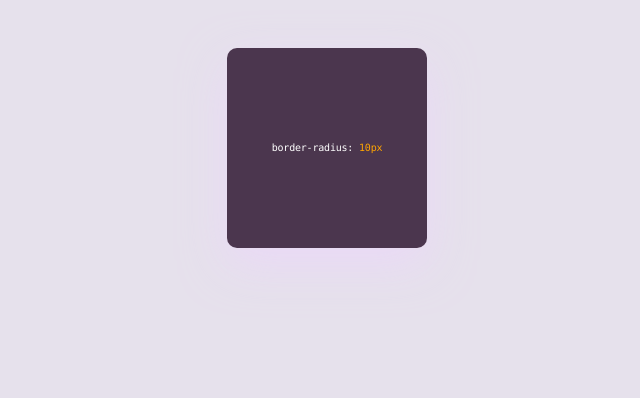
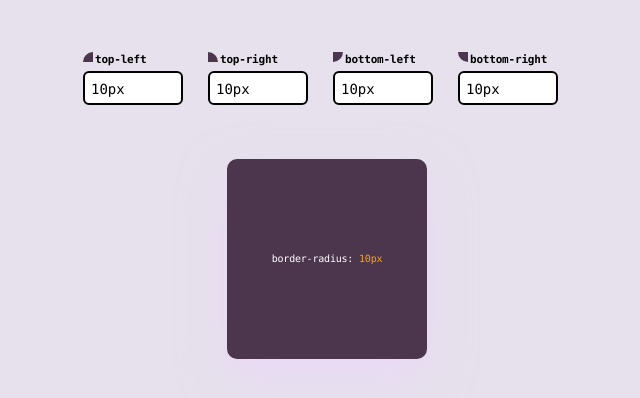
Before and after one commit to caiquearaujo/challenge-border-radius-preview-vue, a Vue app: page / in a window 1280 px wide. Shown: the top 398 px of the page, without its empty margins (313-953 px from the left). Built offline with nearby package versions, Linux system fonts and the light colour scheme.

Commit message:
DimInput comp :: input a value to a corner

```diff
--- a/src/App.vue
+++ b/src/App.vue
@@ -1,17 +1,40 @@
 <template>
-	<custom-box
-		topLeft="10"
-		topRight="10"
-		bottomRight="10"
-		bottomLeft="10" />
+	<div class="flex-wrapper">
+		<div class="column">
+			<dim-input corner="top-left" v-model="corners.topLeft" />
+		</div>
+		<div class="column">
+			<dim-input corner="top-right" v-model="corners.topRight" />
+		</div>
+		<div class="column">
+			<dim-input corner="bottom-left" v-model="corners.bottomLeft" />
+		</div>
+		<div class="column">
+			<dim-input corner="bottom-right" v-model="corners.bottomRight" />
+		</div>
+	</div>
+	<custom-box v-bind="corners" />
 </template>
 
 <script lang="ts">
 import { defineComponent } from 'vue';
 import CustomBox from './components/CustomBox.vue';
+import DimInput from './components/DimInput.vue';
 
 export default defineComponent({
 	name: 'App',
-	components: { CustomBox },
+
+	components: { CustomBox, DimInput },
+
+	data() {
+		return {
+			corners: {
+				topLeft: '10px',
+				topRight: '10px',
+				bottomRight: '10px',
+				bottomLeft: '10px',
+			},
+		};
+	},
 });
 </script>
--- /dev/null
+++ b/src/components/DimInput.vue
@@ -0,0 +1,45 @@
+<template>
+	<div class="dim-input">
+		<label :class="corner">{{ corner }}</label>
+		<input
+			:id="corner"
+			:name="corner"
+			type="text"
+			:required="true"
+			:value="modelValue"
+			@input="onChange" />
+	</div>
+</template>
+
+<script lang="ts">
+import { defineComponent } from '@vue/runtime-core';
+
+export default defineComponent({
+	name: 'DimInput',
+
+	emits: ['update:modelValue', 'afterChange'],
+
+	props: {
+		corner: {
+			type: String,
+			required: true,
+		},
+
+		modelValue: {
+			type: String,
+			default: '0px',
+		},
+	},
+
+	methods: {
+		onChange(e: Event & { target: HTMLInputElement }): void {
+			this.$emit('update:modelValue', e.target.value);
+			this.$emit('afterChange', e.target.value);
+		},
+	},
+});
+</script>
+
+<style lang="scss">
+@import '@/styles/components/dim-input.scss';
+</style>
--- a/src/styles/base/globals.scss
+++ b/src/styles/base/globals.scss
@@ -1,91 +1,24 @@
-.container {
-	padding: 72px;
-}
+.flex-wrapper {
+	display: flex;
+	justify-content: space-between;
+	flex-direction: row;
+	flex-wrap: wrap;
 
-#wrapper {
-	margin-top: 48px;
-}
+	max-width: 500px;
+	margin: 48px auto;
 
-h1 {
-	font-size: 4.8rem;
-	line-height: 4.8rem;
-	margin-bottom: 0;
-
-	span {
-		color: $green;
+	.column {
+		flex: 1 1 25%;
+		padding: 6px;
 	}
 }
 
-.ln {
-	display: flex;
-	font-size: 1.8rem;
-	line-height: 1.8rem;
-	margin-bottom: 6px;
-	width: 100%;
-	max-width: 100%;
+@media screen and (max-width: 500px) {
+	.flex-wrapper {
+		max-width: 230px;
 
-	&.white {
-		color: $white;
-	}
-
-	&.green,
-	.mark {
-		color: $green;
-	}
-
-	&.blue {
-		color: $blue;
-
-		.mark {
-			color: $blue;
-		}
-	}
-
-	&.red {
-		color: $red;
-
-		.mark {
-			color: $red;
-		}
-	}
-
-	.mark {
-		margin-right: 12px;
-	}
-
-	input {
-		margin: 0;
-		padding: 0;
-		color: $white;
-		font-family: $font-family;
-		font-size: 1.8rem;
-		line-height: 1.8rem;
-		width: 100%;
-		max-width: 100%;
-		border: none;
-		background: rgba($white, 0.28);
-		outline: none;
-
-		&::placeholder {
-			color: rgba($white, 0.6);
+		.column {
+			flex: 1 1 50%;
 		}
 	}
 }
-
-@media screen and (max-width: 1378px) {
-	.container {
-		padding: 48px;
-	}
-}
-
-@media screen and (max-width: 1024px) {
-	.container {
-		padding: 32px;
-	}
-}
-
-@media screen and (max-width: 720px) {
-	.container {
-		padding: 24px;
-	}
-}
--- /dev/null
+++ b/src/styles/components/dim-input.scss
@@ -0,0 +1,59 @@
+$corner-color: #4b364e;
+
+.dim-input {
+	display: flex;
+	flex-direction: column;
+
+	label {
+		font-size: 1.1rem;
+		font-weight: bold;
+		display: table;
+		margin-bottom: 6px;
+		margin-left: 12px;
+		position: relative;
+
+		&::before {
+			content: "";
+			position: absolute;
+			width: 10px;
+			height: 10px;
+			left: -12px;
+			top: -2px;
+			background-color: $corner-color;
+		}
+
+		&.top-left::before {
+			border-radius: 100% 0 0 0;
+		}
+
+		&.top-right::before {
+			border-radius: 0 100% 0 0;
+		}
+
+		&.bottom-left::before {
+			border-radius: 0 0 100% 0;
+		}
+
+		&.bottom-right::before {
+			border-radius: 0 0 0 100%;
+		}
+	}
+
+	input {
+		font-size: 1.4rem;
+		line-height: 1.4rem;
+		font-family: $font-family;
+		padding: 8px 6px 6px;
+		border: 2px solid $black;
+		border-radius: 6px;
+		max-width: 100px;
+	}
+}
+
+@media screen and (max-width: 230px) {
+	.dim-input {
+		input {
+			max-width: 100%;
+		}
+	}
+}
```
